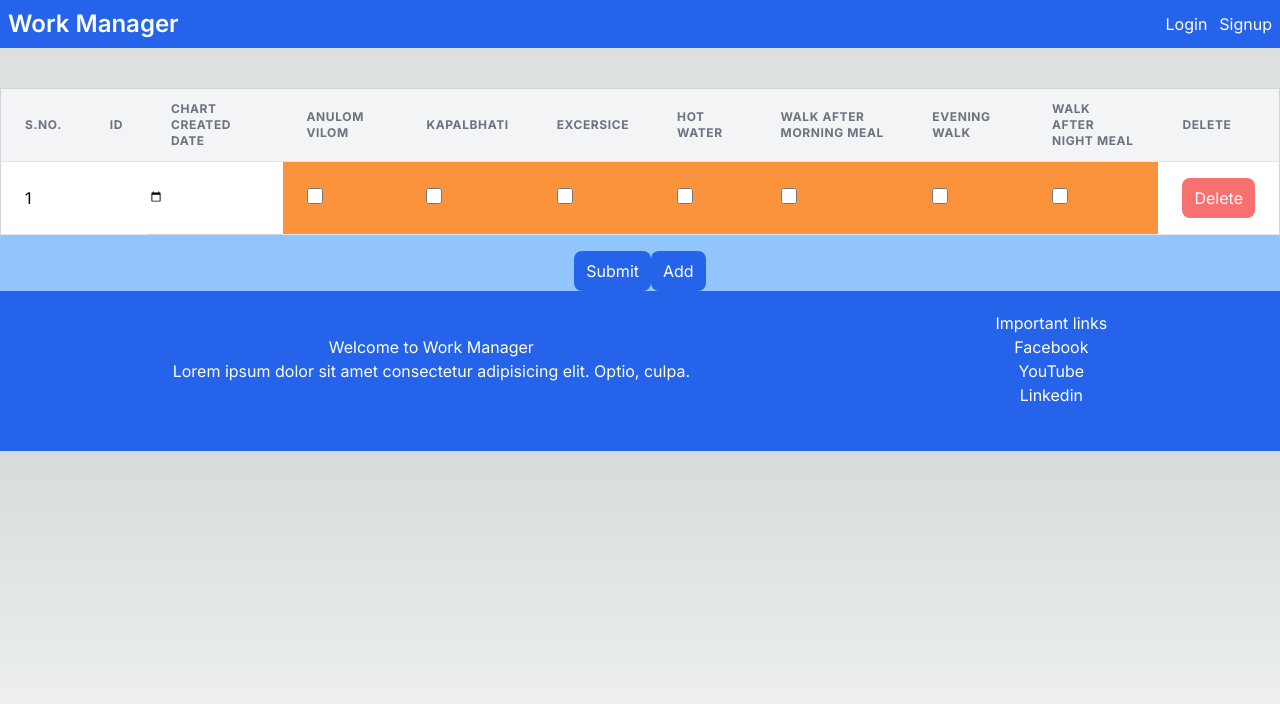
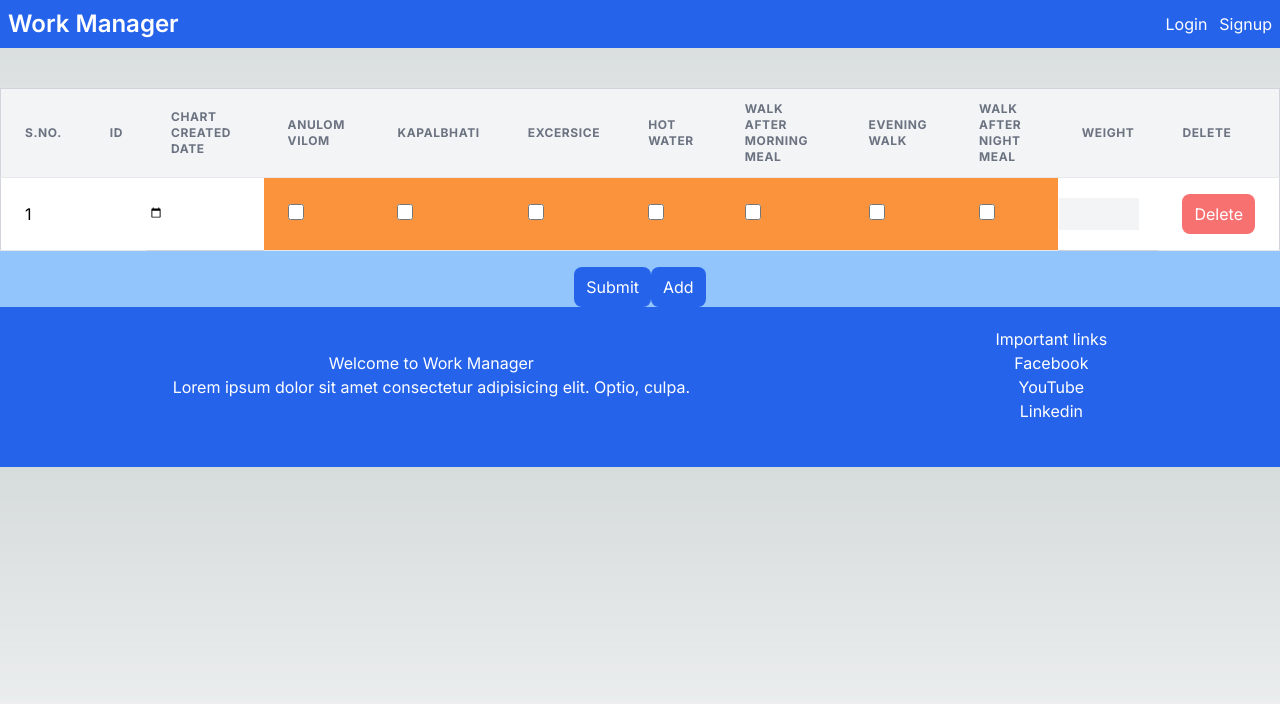
Before and after one commit to sandeepmalviya581/NEXT-JS-WORK-MANAGER-LCWD, a Next.js app: page /healthchart in a window 1280 px wide. Both pictures are taken after a click on the button "Add". Shown: the top 704 px of the page. Built offline with nearby package versions, Linux system fonts and the light colour scheme; no server answers.

Commit message:
validation added

```diff
--- a/src/app/healthchart/HealthChart.jsx
+++ b/src/app/healthchart/HealthChart.jsx
@@ -38,7 +38,7 @@ const HealthChart = () => {
                 for (const key in obj) {
                     if (obj.hasOwnProperty(key)) {
                         if (key === e.target.name) {
-                            if (e.target.name === 'chartDate') {
+                            if (e.target.name === 'chartDate' || e.target.name === 'weight') {
                                 obj[key] = e.target.value;
                             } else {
                                 obj[key] = e.target.checked;
@@ -52,6 +52,16 @@ const HealthChart = () => {
         });
         setData(upd_obj);
     }
+
+    // function isFloatOrNumber(str) {
+    //     // Use parseFloat to check if the string can be converted to a float or number
+    //     return !isNaN(parseFloat(str));
+    // }
+
+    function isFloatOrNumber(str) {
+        const floatRegex = /^[-+]?[0-9]*\.?[0-9]+$/;
+        return floatRegex.test(str);
+      }
 
 
     const submitHealthChart = async (event) => {
@@ -69,8 +79,18 @@ const HealthChart = () => {
                 return;
             }
             tempList.push(date);
+            if (item.weight !== '' && item.weight !== null && item.weight !== undefined) {
+                if(!isFloatOrNumber(item.weight)){
+                    toast.warn(`${i + 1} No. Weight can not be wrong.`)
+                    return;
+                }
+            }
+
+
 
         }
+        console.log('submitting data');
+        console.log(data);
         try {
             const result = await addHealthChart(data);
             getUserChart(context.user._id);
@@ -84,7 +104,7 @@ const HealthChart = () => {
     const addRow = () => {
         const newRow = {
             anulomVilom: false, kapalBhati: false, exercise: false, hotWater: false, morningWalk: false,
-            eveningWalk: false, nightWalk: false, chartDate: ''
+            eveningWalk: false, nightWalk: false, chartDate: '', weight: ''
         }
         setData([...data, newRow]);
     }
@@ -136,6 +156,9 @@ const HealthChart = () => {
                             </th>
                             <th className="px-6 py-3 border-b bg-gray-100 text-left text-xs leading-4 font-bold text-gray-500 uppercase tracking-wider">
                                 Walk After Night Meal
+                            </th>
+                            <th className="px-6 py-3 border-b bg-gray-100 text-left text-xs leading-4 font-bold text-gray-500 uppercase tracking-wider">
+                                Weight
                             </th>
                             <th className="px-6 py-3 border-b bg-gray-100 text-left text-xs leading-4 font-bold text-gray-500 uppercase tracking-wider">
                                 Delete
@@ -266,7 +289,24 @@ const HealthChart = () => {
                                     />
                                 </td>
 
+                                {/* <td className={`px-6 py-4 whitespace-no-wrap border-b`}>
+                                    <input
+                                        type="text"
+                                        className="form-checkbox h-8 w-full text-indigo-600"
 
+                                        name="weight"
+                                        onChange={(e) => onClickOnItem(e, item, index)}
+                                    />
+                                </td> */}
+
+                                <td >
+                                    <input type="text" id='weight'
+                                        name="weight"
+                                        value={item.weight}
+                                        onChange={(e) => onClickOnItem(e, item, index)}
+                                        className='w-20 p-1  bg-gray-100 focus:ring-gray-400 border-gray-800'
+                                    />
+                                </td>
 
 
 
--- a/src/model/healthchart.js
+++ b/src/model/healthchart.js
@@ -49,6 +49,9 @@ const HealthChartSchema = new Schema({
         type: mongoose.ObjectId,
         required: true
     },
+    weight: {
+        type: String
+    }
 
 
 })
```
